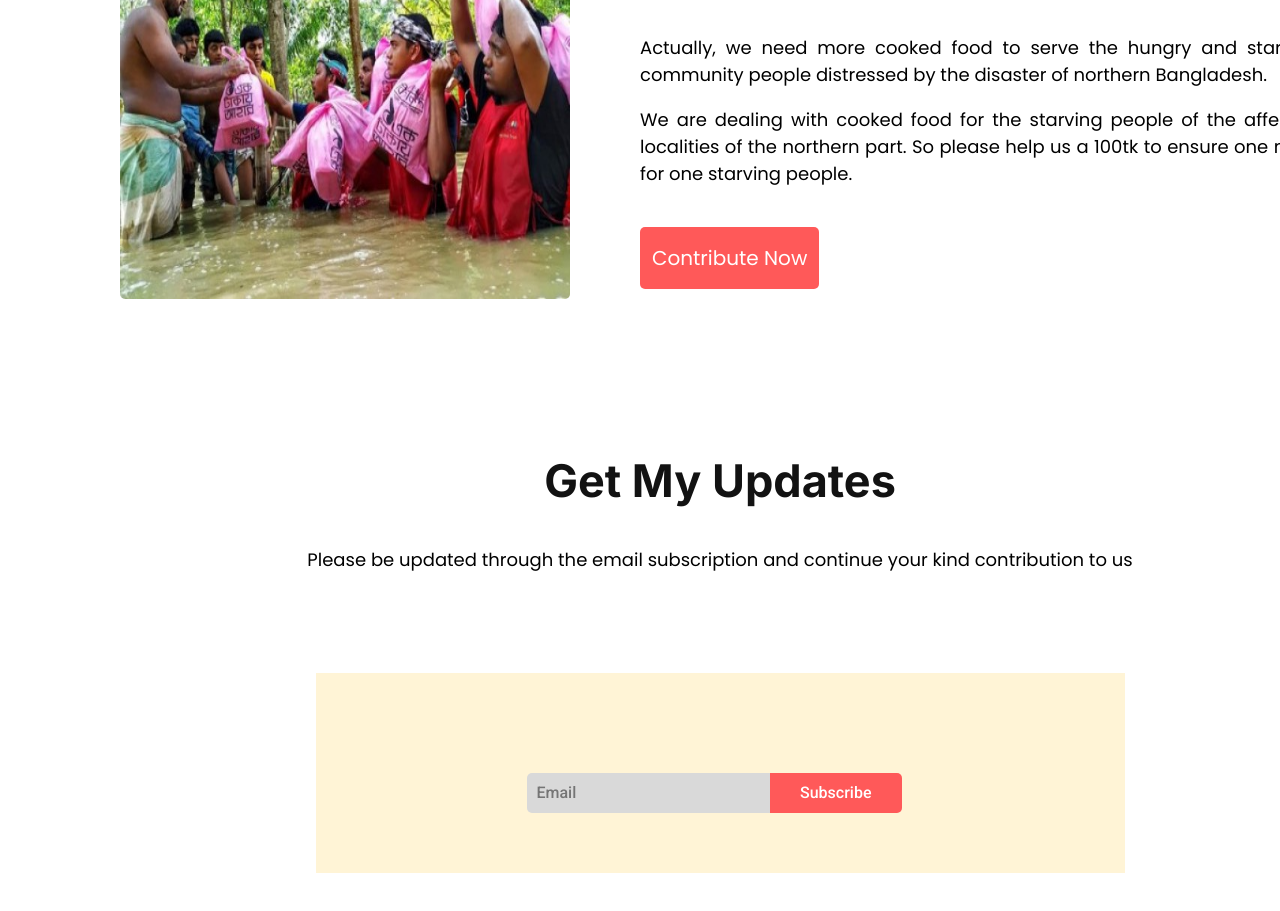
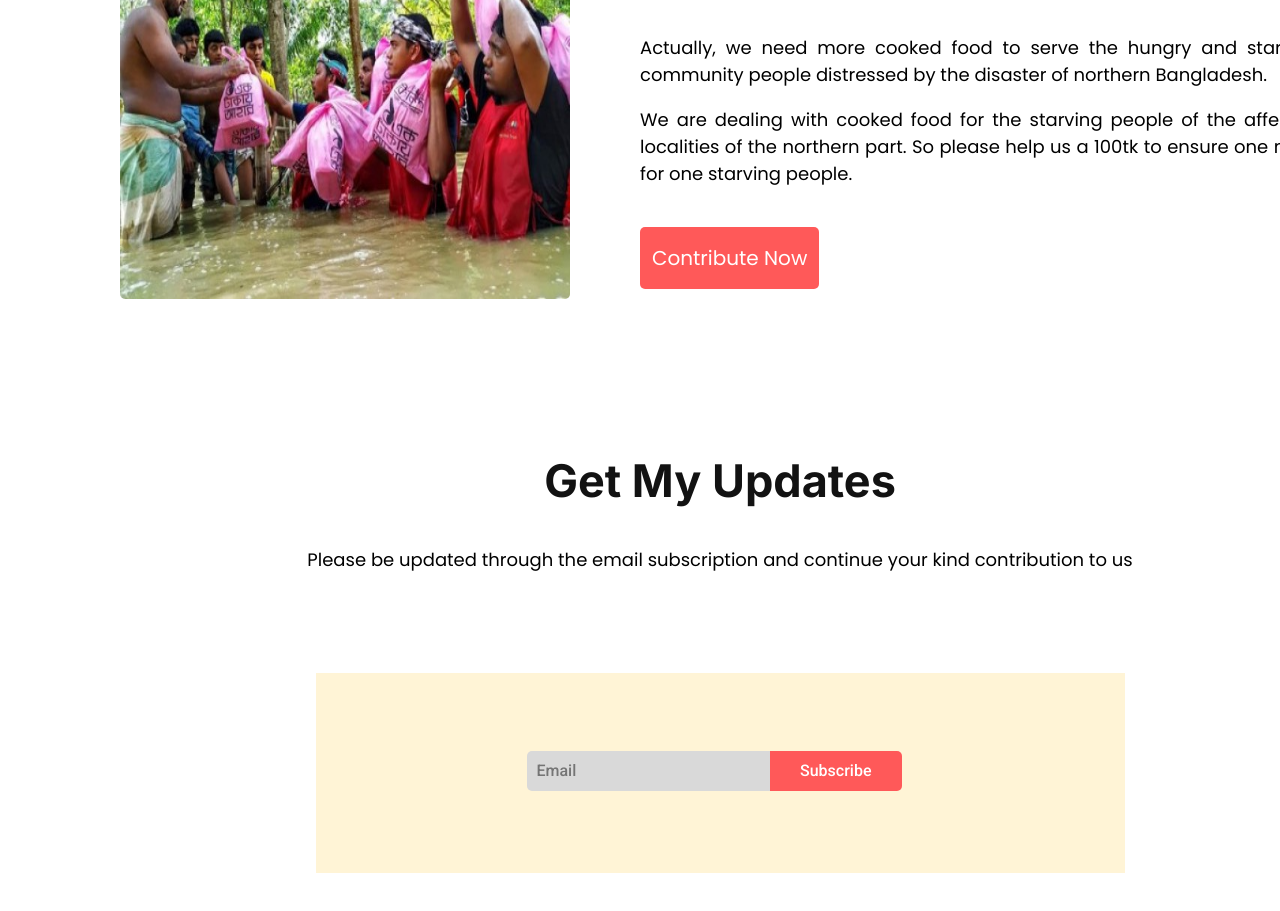
Before and after one commit to Minhazcox/donate-today-main, a plain HTML site: page index.html in a window 1280 px wide. Shown: the part 2889-3800 px from the top of the page. Drawn offline with Linux system fonts and the light colour scheme.

Commit message:
update completed & updated again

```diff
--- a/style.css
+++ b/style.css
@@ -283,7 +283,7 @@ body {
     font-size: 16px;
     line-height: 20px;
     position: absolute;
-    top: 100px;
+    top: 78px;
     left: 211px;
 }
 
@@ -299,6 +299,6 @@ body {
     border: 0;
     border-radius: 0 5px 5px 0;
     position: absolute;
-    top: 100px;
+    top: 78px;
     right: 223px;
 }
```
